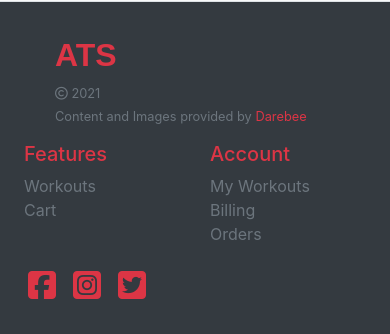
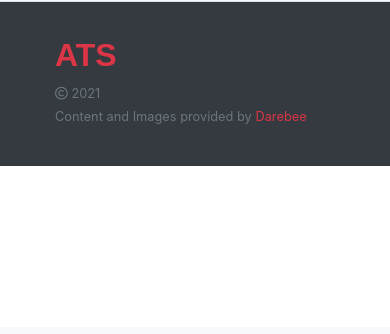
Before and after one commit to nsedan/ats, a Django app: page /accounts/password/reset/ in a window 390 px wide. Shown: the part 517-851 px from the top of the page. After the commit the page ends 683 px from the top, so only its background shows below. Run offline with Django 3.2, Linux system fonts and the light colour scheme; parts of the project's set-up code (start-up, migrations or seed data) failed here and were passed over; some libraries are stand-ins or nearby versions; some web fonts are replaced.

Commit message:
Footer reponsive style added

```diff
--- a/ats/settings.py
+++ b/ats/settings.py
@@ -203,8 +203,6 @@ if 'USE_AWS' in os.environ:
     STATIC_URL = f'https://{AWS_S3_CUSTOM_DOMAIN}/{STATICFILES_LOCATION}/'
     MEDIA_URL = f'https://{AWS_S3_CUSTOM_DOMAIN}/{MEDIAFILES_LOCATION}/'
 
-print(f"MEDIA_URL: {MEDIA_URL}")
-
 # Stripe
 STRIPE_CURRENCY = 'GBP'
 STRIPE_PUBLIC_KEY = os.getenv('STRIPE_PUBLIC_KEY', '')
--- a/templates/inc/footer.html
+++ b/templates/inc/footer.html
@@ -5,14 +5,14 @@
             <small class="d-block mb-1 text-muted"><i class="far fa-copyright"></i> 2021</small>
             <small class="d-block mb-3 text-muted">Content and Images provided by <a class="text-danger" href="https://darebee.com/" target="_blank">Darebee</a></small>
         </div>
-        <div class="col-6 col-md">
+        <div class="col-6 d-none d-md-block col-md">
             <h5 class="text-danger">Features</h5>
             <ul class="list-unstyled text-small">
                 <li><a class="text-muted" href="{% url 'workouts' %}">Workouts</a></li>
                 <li><a class="text-muted" href="{% url 'view_cart' %}">Cart</a></li>
             </ul>
         </div>
-        <div class="col-6 col-md">
+        <div class="col-6 d-none d-md-block col-md">
             <h5 class="text-danger">Account</h5>
             <ul class="list-unstyled text-small">
                 <li><a class="text-muted" href="{% url 'profile' %}/#nav-workouts">My Workouts</a></li>
@@ -20,7 +20,7 @@
                 <li><a class="text-muted" href="{% url 'profile' %}/#nav-orders">Orders</a></li>
             </ul>
         </div>
-        <div class="col-6 col-md" style="font-size: 2rem;">
+        <div class="col-6 d-none d-md-block col-md" style="font-size: 2rem;">
             <a class="text-danger p-1" href="https://facebook.com/" target="_blank">
                 <i class="fab fa-facebook-square"></i>
             </a>
```
